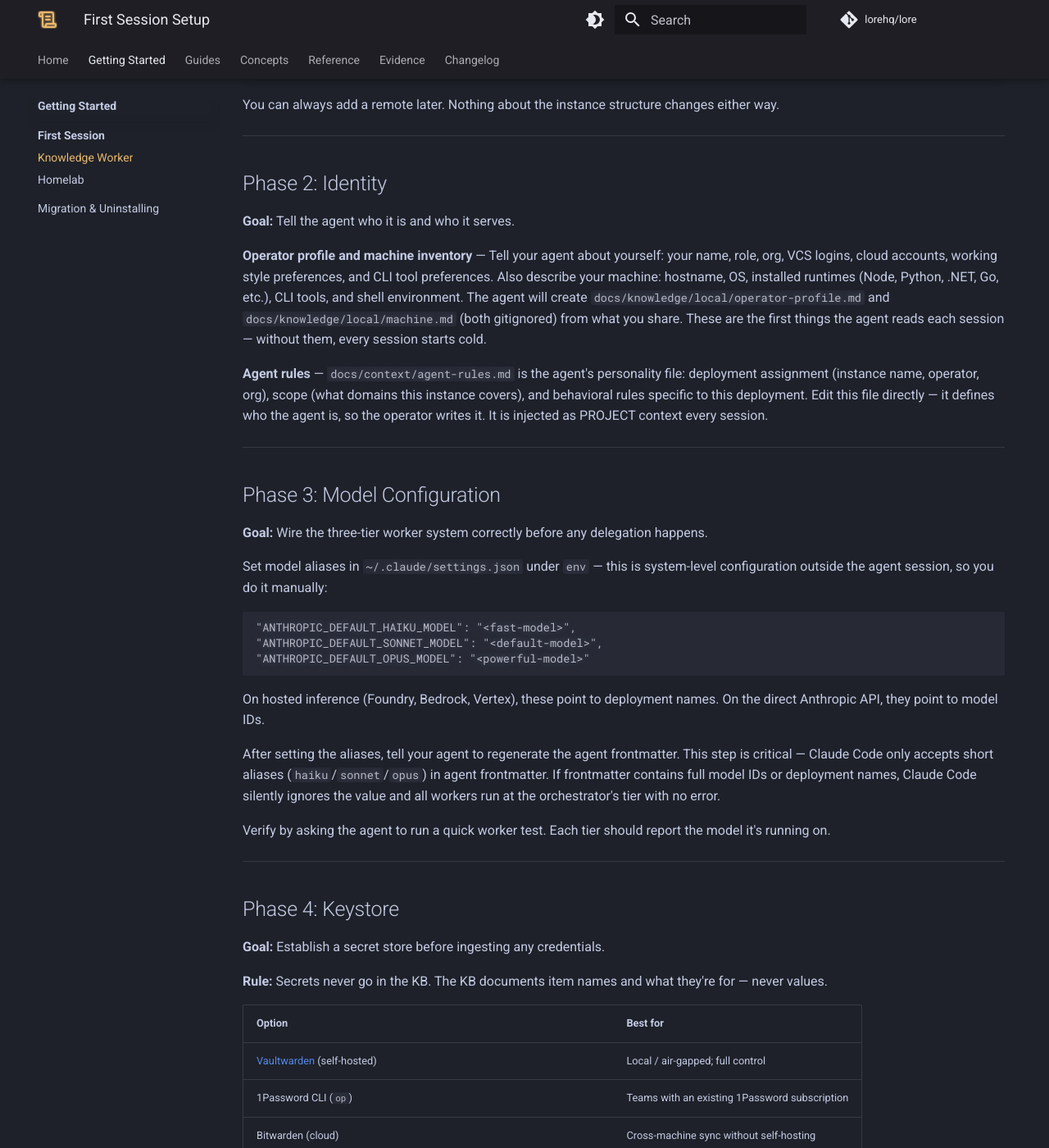
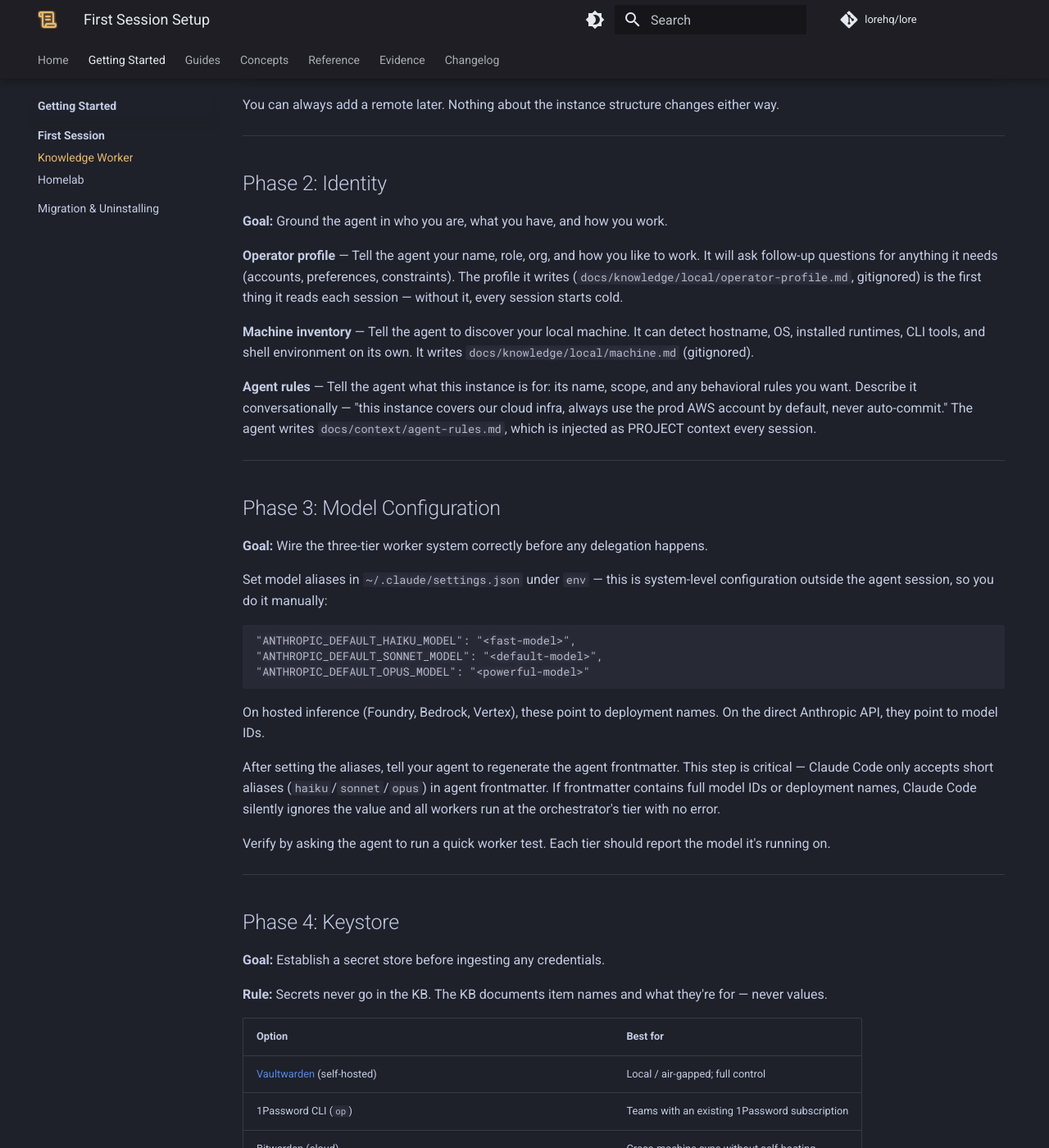
Before and after one commit to lorehq/lore-docs, an MkDocs documentation site: the page built from docs/getting-started/first-session/knowledge-worker.md, in a window 1280 px wide and 1400 px high, scrolled down 1324 px. Shown: the whole window at 82% size. Built offline with MkDocs 1.6.1 and Material for MkDocs 9.7.7, drawn with Linux system fonts in a browser that asks for light colours; comment, search, counter and statistics services are not loaded; some of the changed text lies outside the part shown.

Commit message:
Fix agent-first gaps: agent discovers, operator doesn't describe
Phase 2 identity: agent discovers machine inventory itself, writes
agent-rules from conversation instead of manual edit.
Phase 4-5: agent verifies auth and documents automatically instead
of operator re-explaining what they just did.
Migration: simplified — point at file, agent categorizes.
Getting-started: agent writes agent-rules from conversation.

Co-Authored-By: Claude Opus 4.6 <noreply@anthropic.com>

```diff
--- a/docs/getting-started/first-session/knowledge-worker.md
+++ b/docs/getting-started/first-session/knowledge-worker.md
@@ -50,11 +50,13 @@ You can always add a remote later. Nothing about the instance structure changes
 
 ## Phase 2: Identity
 
-**Goal:** Tell the agent who it is and who it serves.
+**Goal:** Ground the agent in who you are, what you have, and how you work.
 
-**Operator profile and machine inventory** — Tell your agent about yourself: your name, role, org, VCS logins, cloud accounts, working style preferences, and CLI tool preferences. Also describe your machine: hostname, OS, installed runtimes (Node, Python, .NET, Go, etc.), CLI tools, and shell environment. The agent will create `docs/knowledge/local/operator-profile.md` and `docs/knowledge/local/machine.md` (both gitignored) from what you share. These are the first things the agent reads each session — without them, every session starts cold.
+**Operator profile** — Tell the agent your name, role, org, and how you like to work. It will ask follow-up questions for anything it needs (accounts, preferences, constraints). The profile it writes (`docs/knowledge/local/operator-profile.md`, gitignored) is the first thing it reads each session — without it, every session starts cold.
 
-**Agent rules** — `docs/context/agent-rules.md` is the agent's personality file: deployment assignment (instance name, operator, org), scope (what domains this instance covers), and behavioral rules specific to this deployment. Edit this file directly — it defines who the agent is, so the operator writes it. It is injected as PROJECT context every session.
+**Machine inventory** — Tell the agent to discover your local machine. It can detect hostname, OS, installed runtimes, CLI tools, and shell environment on its own. It writes `docs/knowledge/local/machine.md` (gitignored).
+
+**Agent rules** — Tell the agent what this instance is for: its name, scope, and any behavioral rules you want. Describe it conversationally — "this instance covers our cloud infra, always use the prod AWS account by default, never auto-commit." The agent writes `docs/context/agent-rules.md`, which is injected as PROJECT context every session.
 
 ---
 
@@ -92,7 +94,7 @@ Verify by asking the agent to run a quick worker test. Each tier should report t
 
 Authenticate the CLI and verify access yourself — keystore auth is interactive and involves credentials. If importing browser-saved passwords, export from your browser, import via the keystore CLI, then delete the export file immediately — it is plaintext.
 
-Once authenticated, tell your agent which keystore you set up and how items are named. It will document the tool, naming convention, and an index of item names and purposes in `docs/knowledge/environment/`.
+Once authenticated, the agent can discover the keystore configuration, list items, and document the tool, naming convention, and item index automatically.
 
 ---
 
@@ -109,7 +111,7 @@ CLI authentication is interactive, so you do it directly. Authenticate in this s
 !!! note "VCS CLI ≠ cloud CLI"
     Version control and cloud provider auth are separate systems. For example, `az login` grants Azure Resource Manager access but does not grant Azure DevOps access — ADO requires its own PAT and extension.
 
-After authenticating each tool, tell your agent what you set up. It will document the auth method, keystore item name, and any session management gotchas (expiry, CLI vs. SDK auth differences, multi-account switching) in `docs/knowledge/environment/`.
+After authenticating, the agent can verify each tool works (`gh auth status`, `az account show`, etc.) and document what it finds — auth methods, keystore references, session gotchas — automatically.
 
 ---
 
```
Also changed, not shown: docs/getting-started/index.md (+2 -7 lines), docs/getting-started/migration.md (+1 -3 lines).
